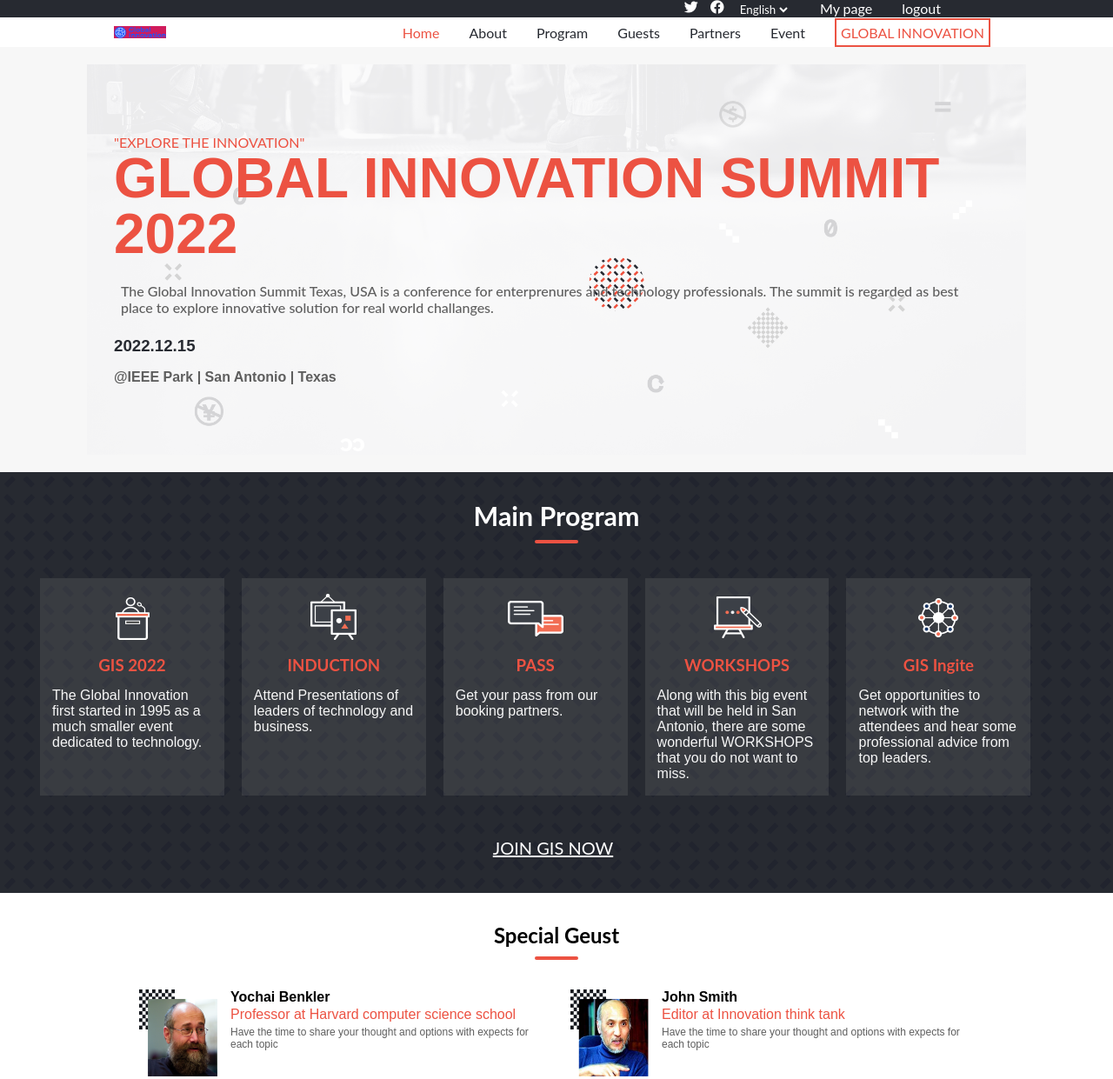
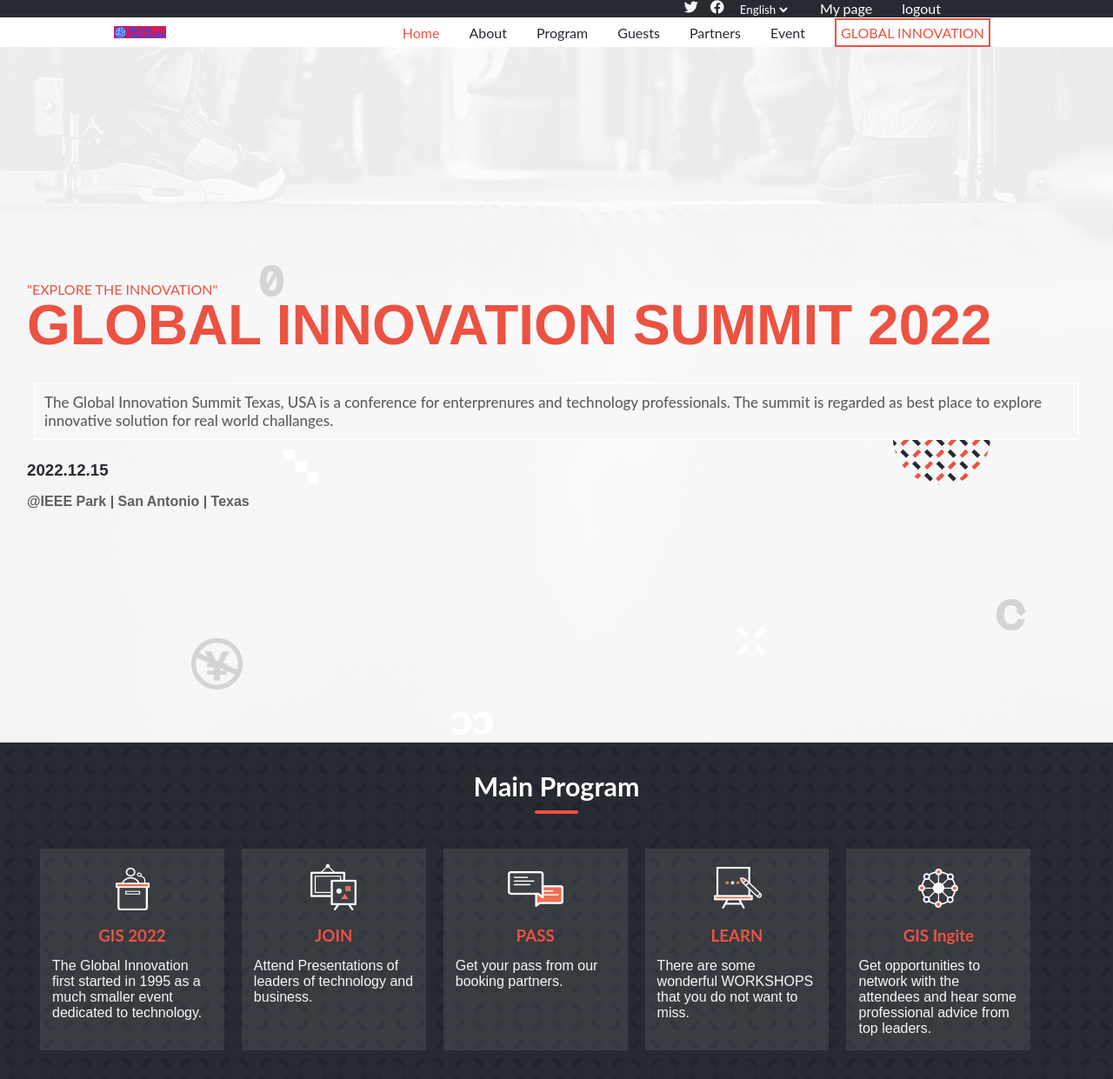
Before and after one commit to AbhishekkM05/Global-Innovation-Summit-, a website: page index.html in a window 1280 px wide. Shown: the top 1241 px of the page at 87% size. Drawn offline with nearby package versions, Linux system fonts and the light colour scheme.

Commit message:
fix image and css issues

```diff
--- a/about.css
+++ b/about.css
@@ -8,7 +8,7 @@ main {
   background-size: cover;
   background-repeat: no-repeat;
   background-attachment: fixed;
-  width: 80%;
+  width: auto;
   padding: 80px 1.9375rem;
 }
 
@@ -43,7 +43,6 @@ main {
   font-weight: 400;
   text-align: center;
   margin-left: initial;
-  line-height: 1.4;
   font-size: 14px;
 }
 
--- a/index.html
+++ b/index.html
@@ -67,7 +67,7 @@
         </div>
         <div class="card">
           <img src="assets/images/program_icon_02.png" alt="">
-          <h3>INDUCTION</h3>
+          <h3>JOIN</h3>
           <p>Attend Presentations of leaders of technology and business.</p>
         </div>
         <div class="card">
@@ -77,8 +77,8 @@
         </div>
         <div class="card">
           <img src="assets/images/program_icon_04.png" alt="">
-          <h3>WORKSHOPS</h3>
-          <p>Along with this big event that will be held in San Antonio, there are some wonderful WORKSHOPS that you do not want to miss.</p>
+          <h3>LEARN</h3>
+          <p>There are some wonderful WORKSHOPS that you do not want to miss.</p>
         </div>
         <div class="card">
           <img src="assets/images/program_icon_05.png" alt="">
--- a/media.css
+++ b/media.css
@@ -13,7 +13,7 @@
 
   main {
     width: auto;
-    margin: 20px 100px;
+    height: 100vh;
   }
 
   .main-section {
@@ -29,6 +29,7 @@
     line-height: 4rem;
     font-weight: 700;
     text-transform: uppercase;
+    width: 100%;
   }
 
   .title-content {
@@ -117,7 +118,6 @@
   .description {
     padding: 20px;
     width: 59%;
-    height: 200px;
   }
 
   .section-title h2 {
--- a/styles.css
+++ b/styles.css
@@ -138,11 +138,9 @@ main {
   justify-content: center;
   gap: 1rem;
   background-image: url(assets/images/main_big.png);
-  background-size: cover;
   background-repeat: no-repeat;
   background-attachment: fixed;
-  width: 80%;
-  margin: 20px 20px;
+  width: auto;
   padding: 80px 1.9375rem;
 }
 
@@ -173,6 +171,15 @@ main {
   font-weight: 500;
   color: var(--color-darkgrey);
   width: 100%;
+}
+
+.content > p {
+  border: 2px solid white;
+  padding: 10px;
+  margin-top: 10px;
+  font-size: 17px;
+  font-weight: 500;
+  background-color: #f7f7f7;
 }
 
 .event-date {
@@ -305,6 +312,8 @@ main {
   border-top: 2px solid var(--color-white);
   background-color: var(--color-white);
   padding: 2rem 0;
+  padding-left: 0.8rem;
+  padding-right: 0.2rem;
   cursor: pointer;
 }
 
```
